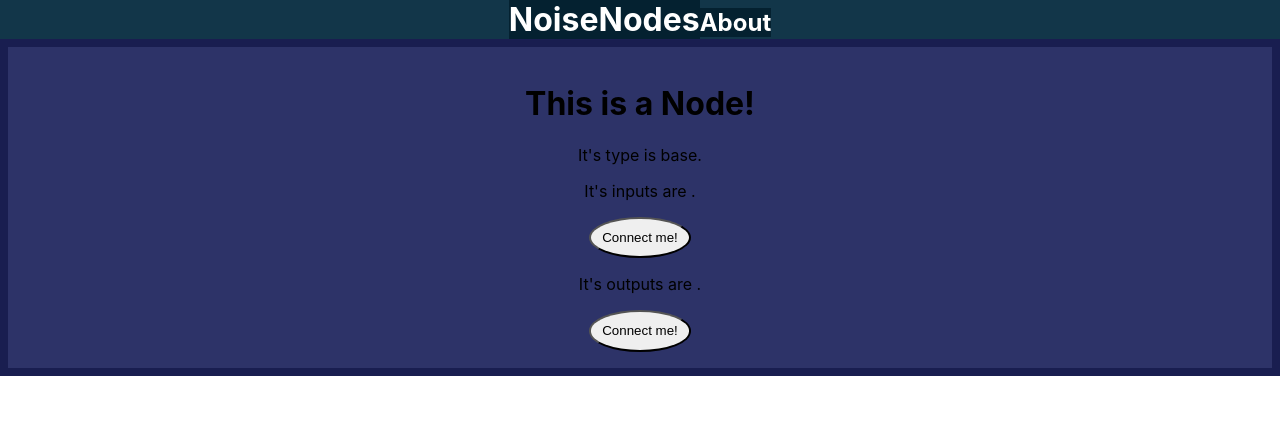
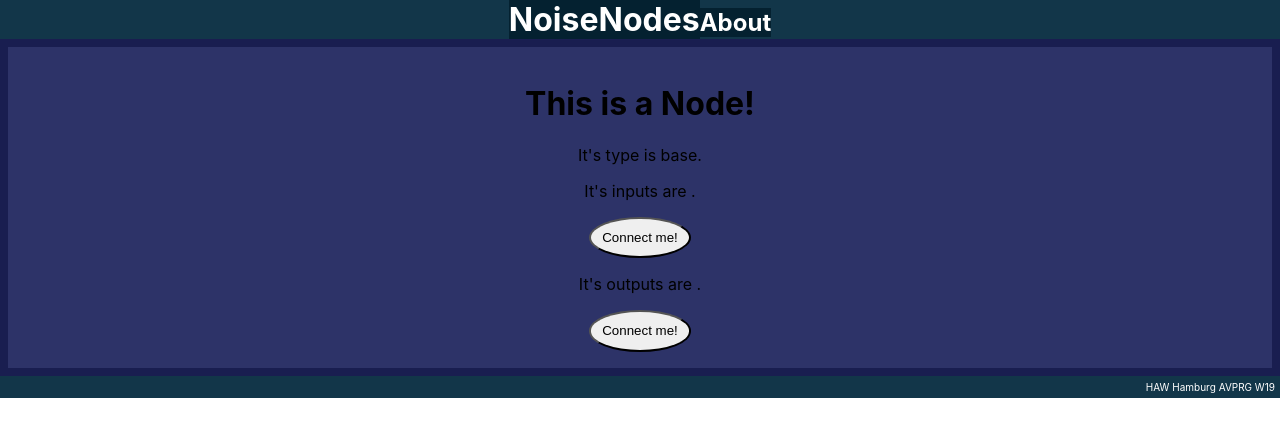
Before and after one commit to ychaw/noise-nodes, a React (Create React App) app: page / in a window 1280 px wide. Shown: the top 436 px of the page. Built offline with nearby package versions, Linux system fonts and the light colour scheme.

Commit message:
Initiliaze Footer

```diff
--- a/src/App.js
+++ b/src/App.js
@@ -2,6 +2,7 @@ import React, { Component } from 'react';
 import './style/colors.css';
 import './App.css';
 import Header from './components/layout/Header';
+import Footer from './components/layout/Footer';
 import BaseNode from './modules/BaseNode';
 
 class App extends Component {
@@ -10,6 +11,7 @@ class App extends Component {
       <div className="App">
         <Header />
         <BaseNode />
+        <Footer />
       </div>
     );
   }
--- /dev/null
+++ b/src/components/layout/Footer.js
@@ -0,0 +1,17 @@
+import React from 'react'
+
+function Footer() {
+    return (
+        <div style={footerStyle}>HAW Hamburg AVPRG W19</div>
+    );
+}
+
+const footerStyle = {
+    padding: '5px',
+    background: '#123649',
+    textAlign: 'right',
+    fontSize: '10px',
+    color: 'white'
+}
+
+export default Footer;
```
